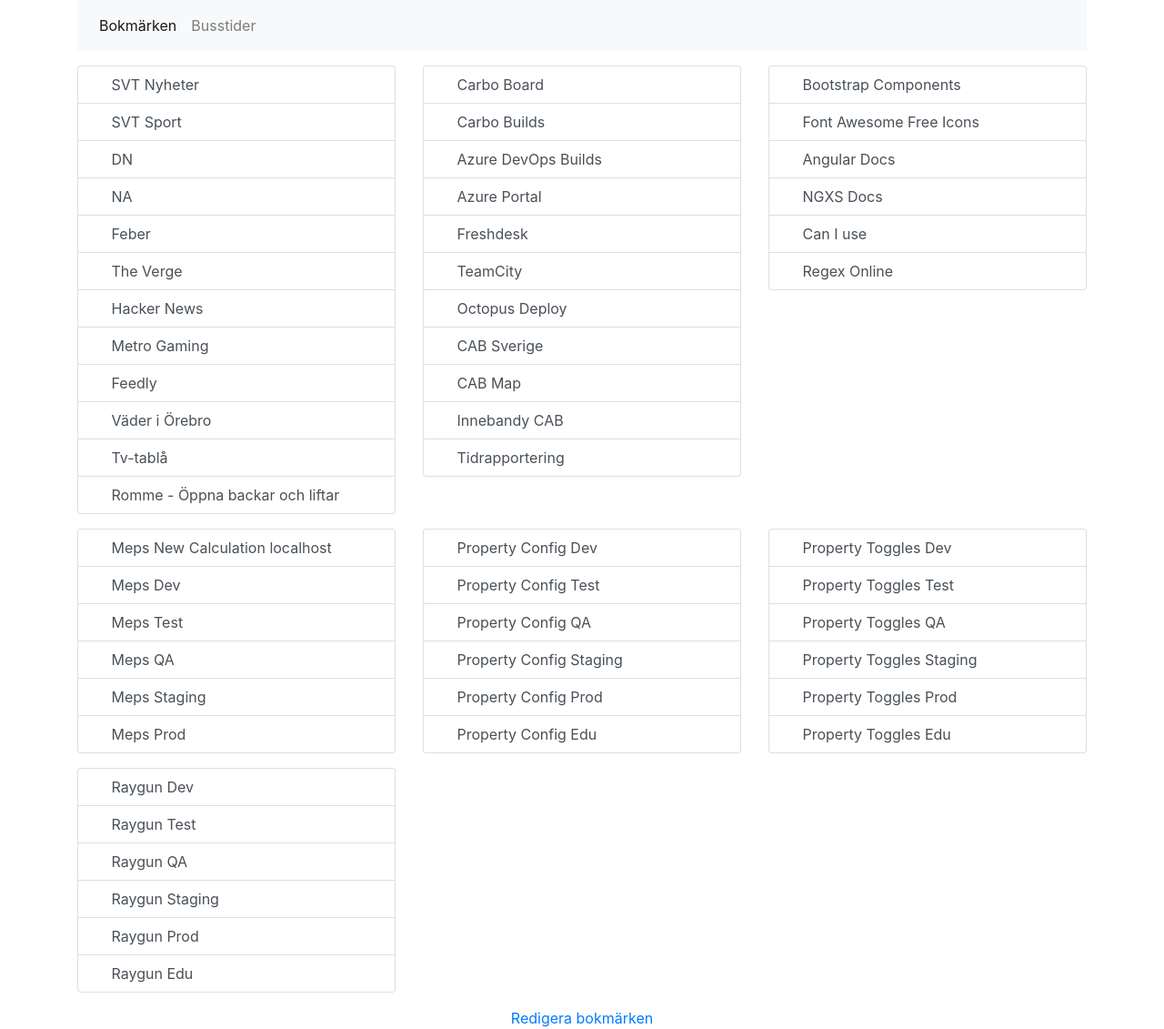
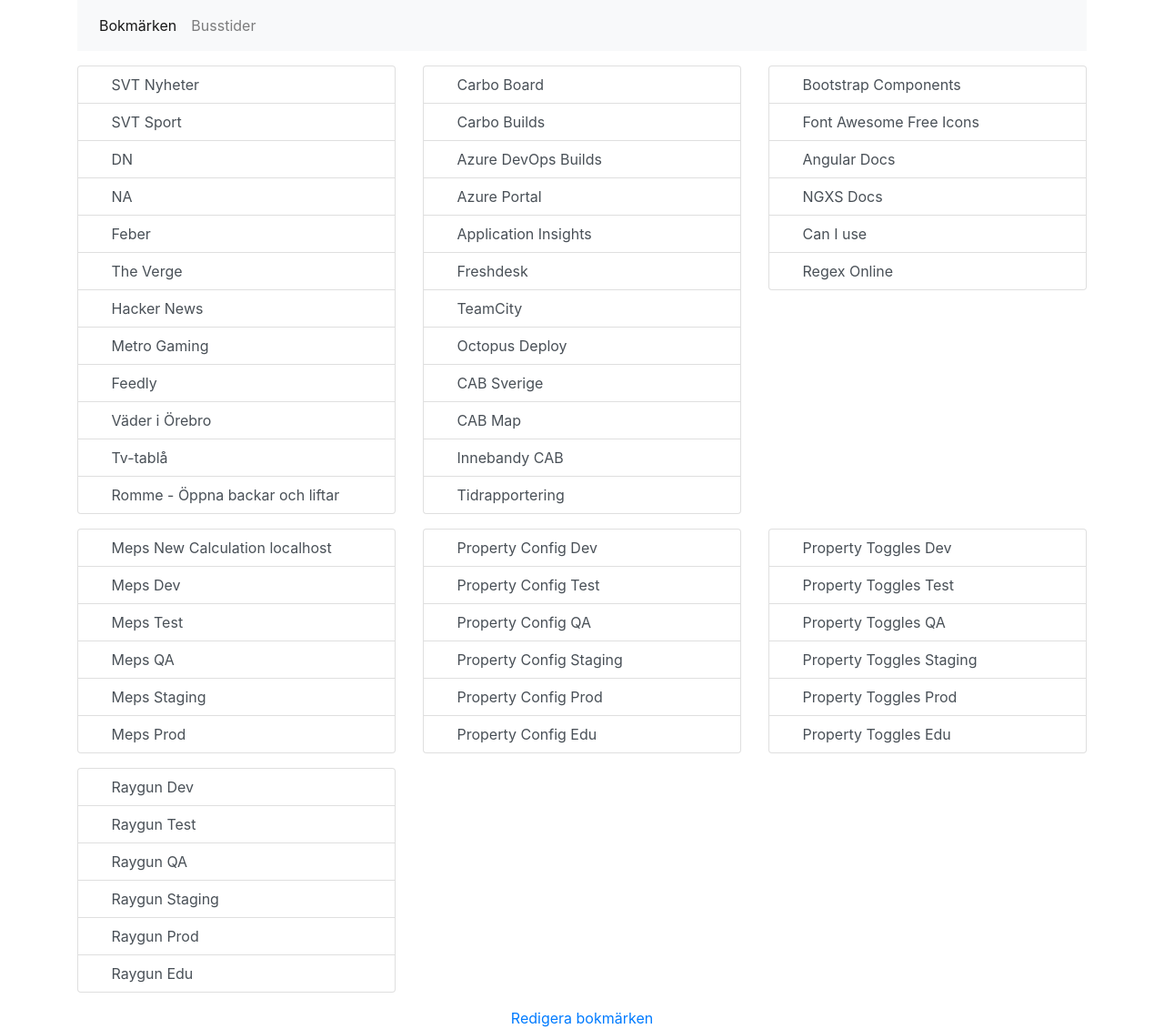
Before and after one commit to larsabrasha/bookmarks, a Jekyll site: the page built from index.html, in a window 1280 px wide. Shown: the whole page at 91% size. Built offline with Jekyll 4.4.1, drawn with Linux system fonts in a browser that asks for light colours.

Commit message:
Update bookmarks.json

```diff
--- a/_data/bookmarks.json
+++ b/_data/bookmarks.json
@@ -85,6 +85,11 @@
           {
             "title": "Azure Portal",
             "url": "https://portal.azure.com",
+            "favicon_domain": "azure.com"
+          },
+          {
+            "title": "Application Insights",
+            "url": "https://portal.azure.com/?l=en.sv-se#@cab.se/resource/subscriptions/7cf1f32d-745c-4499-8baa-a5bb7cc400e7/resourceGroups/Property-Generic-Prod/providers/microsoft.insights/components/PropertyAppInsightsProd/logs",
             "favicon_domain": "azure.com"
           },
           {
```
